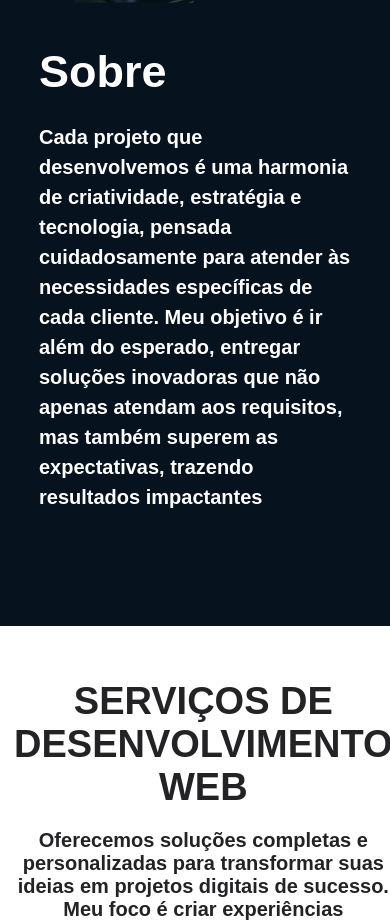
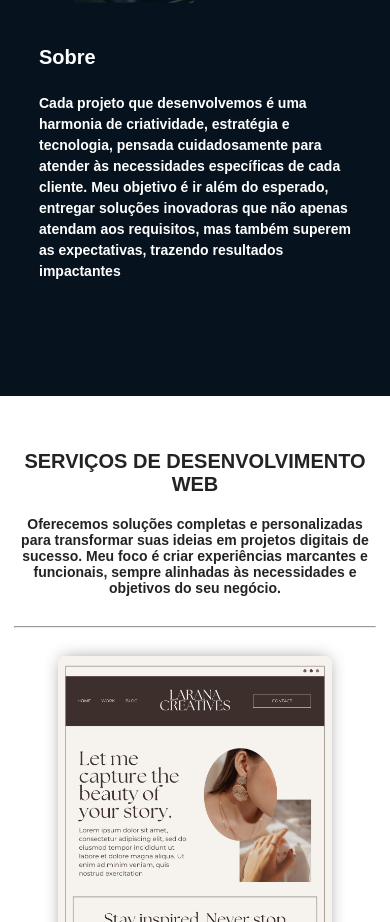
Before and after one commit to ErickMenezes321995/Portifolio-erick, a plain HTML site: page index.html in a window 390 px wide. Shown: the part 1078-2000 px from the top of the page. Drawn offline with nearby package versions, Linux system fonts and the light colour scheme; a web font is replaced by a local one.

Commit message:
atualização mobie

```diff
--- a/Partials/_layout.scss
+++ b/Partials/_layout.scss
@@ -87,7 +87,7 @@
             width: 100%;
         }
 
-        p{
+        h3{
             font-size: 14px;
         }
     }
@@ -142,6 +142,18 @@
     .about-content{
         flex-direction: column;
     }
+
+    .about-descripiton{
+        h2{
+            font-size: 20px;
+        }
+
+        h4{
+            font-size: 14px;
+        }
+    }
+
+
 }
 
 //-----------------------------
@@ -171,6 +183,18 @@
     margin-bottom: 30px;
     text-align: center;
     max-width: 780px;
+}
+
+@media screen and (max-width: 768px){
+    .serviços-content{
+        h2{
+            font-size: 20px;
+        }
+
+        h4{
+            font-size: 14px;
+        }
+    }
 }
 
 .haircuts{
```
Also changed, not shown: style.css, 1 other file.
